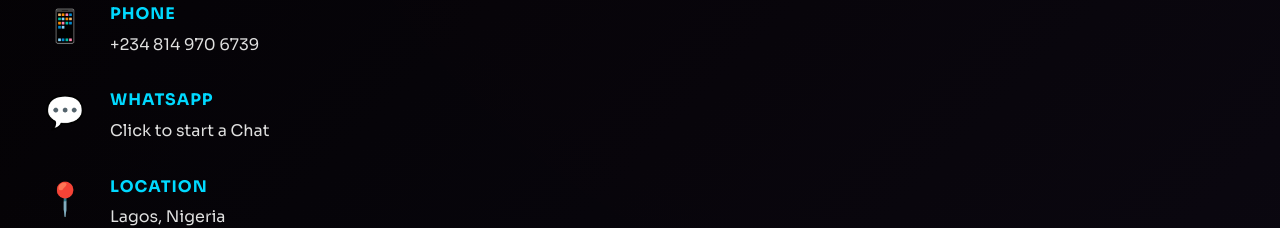
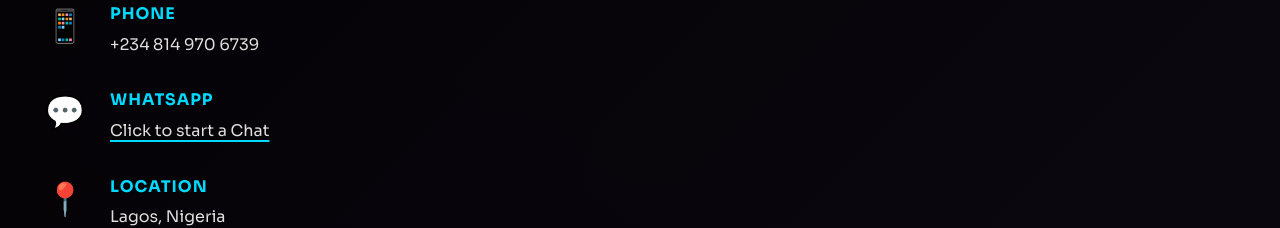
Before and after one commit to 0001-DEV/weblove-portfolio, a React (Vite) app: page / in a window 1280 px wide. Shown: the part 5680-5908 px from the top of the page. Built offline with nearby package versions, Linux system fonts and the light colour scheme.

Commit message:
Add underline to WhatsApp link to show it's clickable

```diff
--- a/src/styles/contact.css
+++ b/src/styles/contact.css
@@ -127,6 +127,13 @@
   text-decoration: none;
   transition: all 0.3s ease;
   font-size: 1rem;
+}
+
+.info-item a[href*="wa.me"] {
+  text-decoration: underline;
+  text-decoration-color: var(--accent-1);
+  text-underline-offset: 4px;
+  text-decoration-thickness: 2px;
 }
 
 .info-item a:hover {
```
Also changed, not shown: 5 other files (tests, documents, lock files or other folders).
